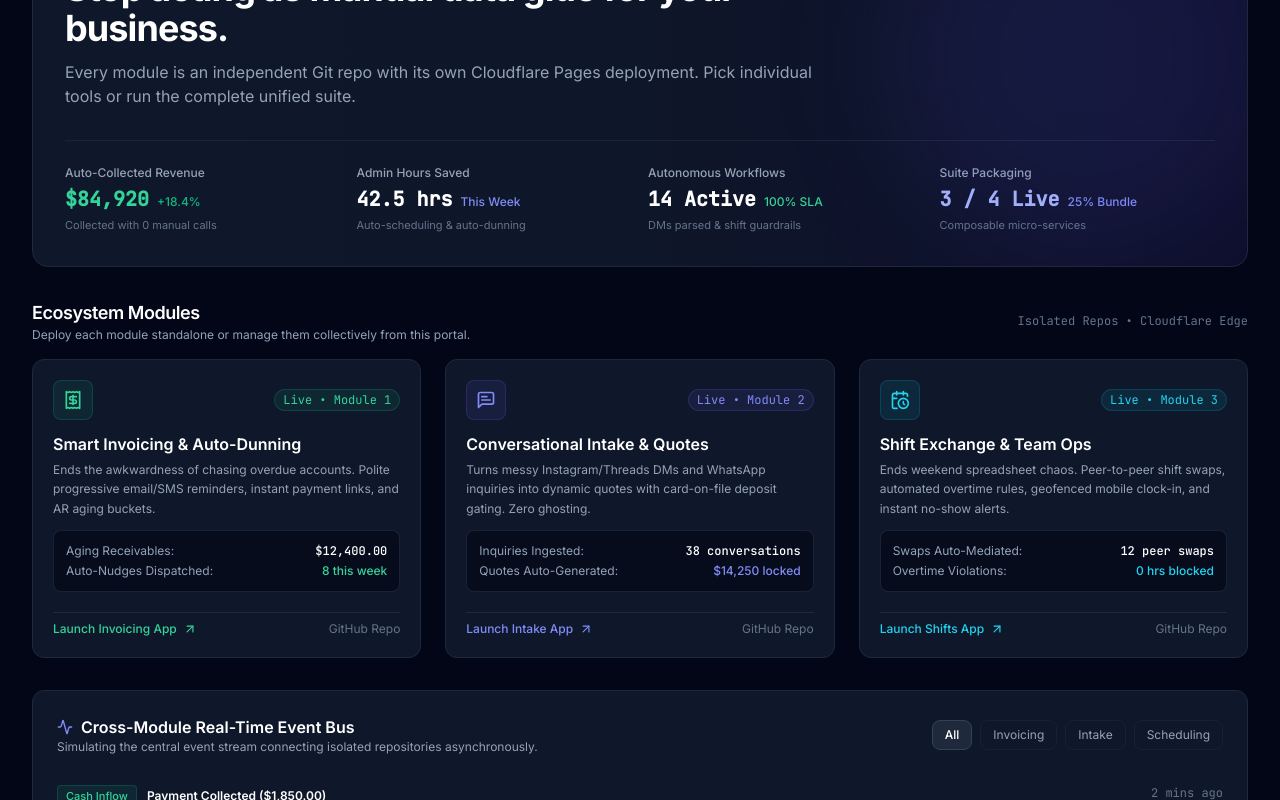
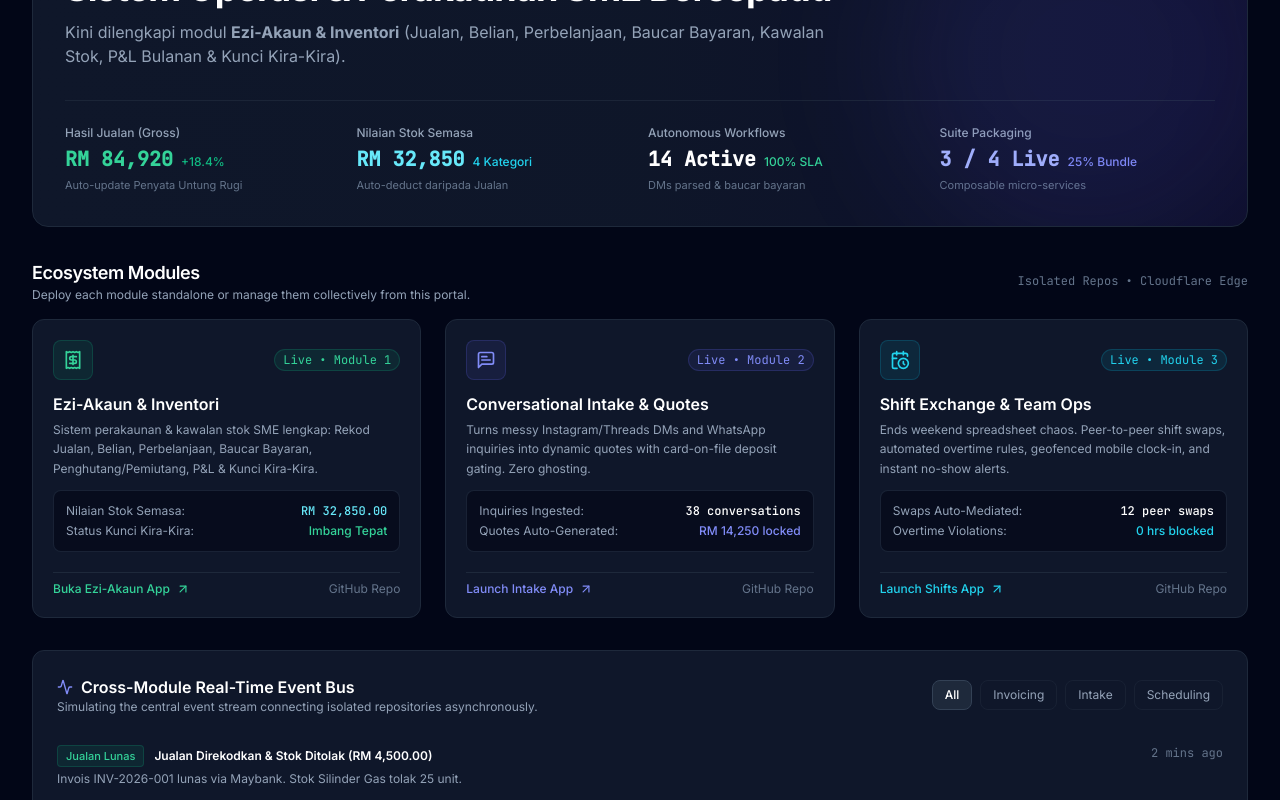
Before and after one commit to Amran-KakiTekno/bizops-portal, a React (Vite) app: page / in a window 1280 px wide. Shown: the part 200-1000 px from the top of the page. Built offline with nearby package versions, Linux system fonts and the light colour scheme.

Commit message:
feat: Showcase Ezi-Akaun & Inventori module in portal hub

```diff
--- a/src/App.jsx
+++ b/src/App.jsx
@@ -33,16 +33,16 @@ export default function App() {
     {
       id: 1,
       module: 'invoicing',
-      title: 'Payment Collected ($1,850.00)',
-      desc: 'Invoice #INV-2041 auto-settled via Stripe ACH. Zero human follow-up.',
+      title: 'Jualan Direkodkan & Stok Ditolak (RM 4,500.00)',
+      desc: 'Invois INV-2026-001 lunas via Maybank. Stok Silinder Gas tolak 25 unit.',
       timestamp: '2 mins ago',
-      badge: 'Cash Inflow',
+      badge: 'Jualan Lunas',
       color: 'text-emerald-400 border-emerald-500/20 bg-emerald-500/10'
     },
     {
       id: 2,
       module: 'intake',
-      title: 'DM Quote Converted to Paid Deposit ($350.00)',
+      title: 'DM Quote Converted to Paid Deposit (RM 350.00)',
       desc: 'Threads inquiry from @studio_luxe approved Proposal #PR-89. Card charged on file.',
       timestamp: '14 mins ago',
       badge: 'Zero Ghosting',
@@ -60,10 +60,10 @@ export default function App() {
     {
       id: 4,
       module: 'invoicing',
-      title: 'Polite Dunning Cadence Triggered',
-      desc: 'SMS reminder #2 delivered for Invoice #INV-2038 (Due +3 days). Payment link clicked.',
+      title: 'Baucar Bayaran PV-2026-001 Dijana',
+      desc: 'Bayaran Sewa Premis RM 3,200 dijana dan dimasukkan ke dalam Penyata Untung Rugi.',
       timestamp: '1 hour ago',
-      badge: 'Auto-Nudge',
+      badge: 'Baucar Bayaran',
       color: 'text-amber-400 border-amber-500/20 bg-amber-500/10'
     }
   ]);
@@ -83,11 +83,11 @@ export default function App() {
         {
           id: Date.now() + 1,
           module: 'invoicing',
-          title: 'Invoice #INV-2044 Paid ($620.00)',
-          desc: 'Instant settlement via Apple Pay link. Bank ledger entry reconciled automatically.',
+          title: 'Belian Stok Masuk Direkodkan (RM 5,550.00)',
+          desc: 'Stok Injap Tembaga bertambah 300 pcs. Baki pemiutang auto-dikemaskini.',
           timestamp: 'Just now',
-          badge: 'Auto-Reconciled',
-          color: 'text-emerald-400 border-emerald-500/20 bg-emerald-500/10'
+          badge: 'Stok Masuk',
+          color: 'text-cyan-400 border-cyan-500/20 bg-cyan-500/10'
         }
       ];
       const randomEvent = demoEvents[Math.floor(Math.random() * demoEvents.length)];
@@ -171,31 +171,31 @@ export default function App() {
               <span>Modular Micro-SaaS • Autonomous BizOps Platform</span>
             </div>
             <h1 className="text-2xl sm:text-4xl font-bold tracking-tight text-white">
-              Stop acting as manual data glue for your business.
+              Sistem Operasi & Perakaunan SME Bersepadu
             </h1>
             <p className="text-slate-400 text-sm sm:text-base leading-relaxed">
-              Every module is an independent Git repo with its own Cloudflare Pages deployment. Pick individual tools or run the complete unified suite.
+              Kini dilengkapi modul <strong>Ezi-Akaun & Inventori</strong> (Jualan, Belian, Perbelanjaan, Baucar Bayaran, Kawalan Stok, P&L Bulanan & Kunci Kira-Kira).
             </p>
           </div>
 
           {/* Quick Metrics Bar */}
           <div className="grid grid-cols-2 sm:grid-cols-4 gap-4 mt-8 pt-6 border-t border-slate-800/80">
             <div className="space-y-1">
-              <p className="text-xs text-slate-400 font-medium">Auto-Collected Revenue</p>
+              <p className="text-xs text-slate-400 font-medium">Hasil Jualan (Gross)</p>
               <div className="flex items-baseline gap-2">
-                <span className="text-xl font-bold text-emerald-400 font-mono">$84,920</span>
+                <span className="text-xl font-bold text-emerald-400 font-mono">RM 84,920</span>
                 <span className="text-xs text-emerald-500 font-medium">+18.4%</span>
               </div>
-              <p className="text-[11px] text-slate-500">Collected with 0 manual calls</p>
+              <p className="text-[11px] text-slate-500">Auto-update Penyata Untung Rugi</p>
             </div>
 
             <div className="space-y-1">
-              <p className="text-xs text-slate-400 font-medium">Admin Hours Saved</p>
+              <p className="text-xs text-slate-400 font-medium">Nilaian Stok Semasa</p>
               <div className="flex items-baseline gap-2">
-                <span className="text-xl font-bold text-white font-mono">42.5 hrs</span>
-                <span className="text-xs text-indigo-400 font-medium">This Week</span>
+                <span className="text-xl font-bold text-cyan-300 font-mono">RM 32,850</span>
+                <span className="text-xs text-cyan-400 font-medium">4 Kategori</span>
               </div>
-              <p className="text-[11px] text-slate-500">Auto-scheduling & auto-dunning</p>
+              <p className="text-[11px] text-slate-500">Auto-deduct daripada Jualan</p>
             </div>
 
             <div className="space-y-1">
@@ -204,7 +204,7 @@ export default function App() {
                 <span className="text-xl font-bold text-white font-mono">14 Active</span>
                 <span className="text-xs text-emerald-400 font-medium">100% SLA</span>
               </div>
-              <p className="text-[11px] text-slate-500">DMs parsed & shift guardrails</p>
+              <p className="text-[11px] text-slate-500">DMs parsed & baucar bayaran</p>
             </div>
 
             <div className="space-y-1">
@@ -230,7 +230,7 @@ export default function App() {
 
           <div className="grid grid-cols-1 md:grid-cols-3 gap-6">
 
-            {/* Module 1: Invoicing */}
+            {/* Module 1: Ezi-Akaun */}
             <div className="group rounded-xl bg-slate-900 border border-slate-800 hover:border-slate-700 transition-all p-5 flex flex-col justify-between space-y-5">
               <div className="space-y-3">
                 <div className="flex items-center justify-between">
@@ -243,20 +243,20 @@ export default function App() {
                 </div>
                 <div>
                   <h3 className="text-base font-semibold text-white group-hover:text-emerald-400 transition-colors">
-                    Smart Invoicing & Auto-Dunning
+                    Ezi-Akaun & Inventori
                   </h3>
                   <p className="text-xs text-slate-400 mt-1 leading-relaxed">
-                    Ends the awkwardness of chasing overdue accounts. Polite progressive email/SMS reminders, instant payment links, and AR aging buckets.
+                    Sistem perakaunan & kawalan stok SME lengkap: Rekod Jualan, Belian, Perbelanjaan, Baucar Bayaran, Penghutang/Pemiutang, P&L & Kunci Kira-Kira.
                   </p>
                 </div>
                 <div className="p-3 rounded-lg bg-slate-950/60 border border-slate-800/80 space-y-1 text-xs">
                   <div className="flex justify-between text-slate-400">
-                    <span>Aging Receivables:</span>
-                    <span className="font-mono text-white font-medium">$12,400.00</span>
+                    <span>Nilaian Stok Semasa:</span>
+                    <span className="font-mono text-cyan-300 font-medium">RM 32,850.00</span>
                   </div>
                   <div className="flex justify-between text-slate-400">
-                    <span>Auto-Nudges Dispatched:</span>
-                    <span className="text-emerald-400 font-medium">8 this week</span>
+                    <span>Status Kunci Kira-Kira:</span>
+                    <span className="text-emerald-400 font-medium">Imbang Tepat</span>
                   </div>
                 </div>
               </div>
@@ -268,7 +268,7 @@ export default function App() {
                   rel="noreferrer"
                   className="inline-flex items-center gap-1.5 text-xs font-medium text-emerald-400 hover:text-emerald-300 transition-colors"
                 >
-                  <span>Launch Invoicing App</span>
+                  <span>Buka Ezi-Akaun App</span>
                   <ArrowUpRight className="w-3.5 h-3.5" />
                 </a>
                 <a
@@ -308,7 +308,7 @@ export default function App() {
                   </div>
                   <div className="flex justify-between text-slate-400">
                     <span>Quotes Auto-Generated:</span>
-                    <span className="text-indigo-400 font-medium">$14,250 locked</span>
+                    <span className="text-indigo-400 font-medium">RM 14,250 locked</span>
                   </div>
                 </div>
               </div>
@@ -460,7 +460,7 @@ export default function App() {
 
             <div className="space-y-3">
               {[
-                { key: 'invoicing', name: 'Smart Invoicing & Auto-Dunning', price: '$29/mo' },
+                { key: 'invoicing', name: 'Ezi-Akaun & Inventori', price: '$29/mo' },
                 { key: 'intake', name: 'Conversational Intake & Quotes', price: '$29/mo' },
                 { key: 'scheduling', name: 'Shift Exchange & Team Ops', price: '$29/mo' },
                 { key: 'inventory', name: 'Multi-Channel Inventory (Beta)', price: '$29/mo' }
```
